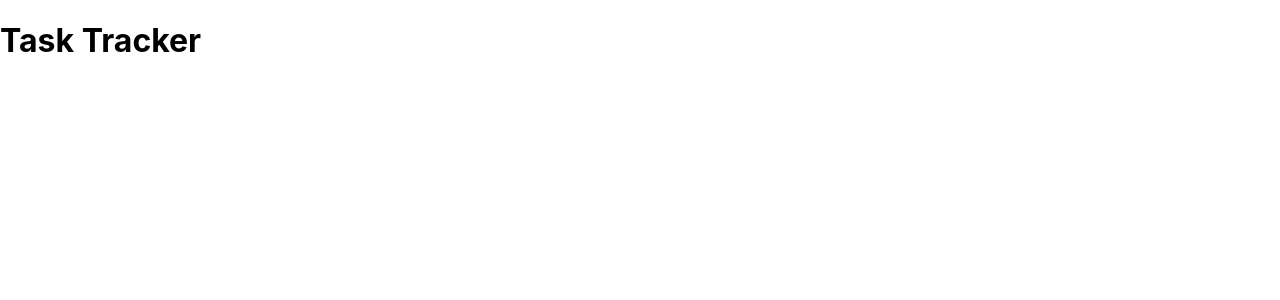
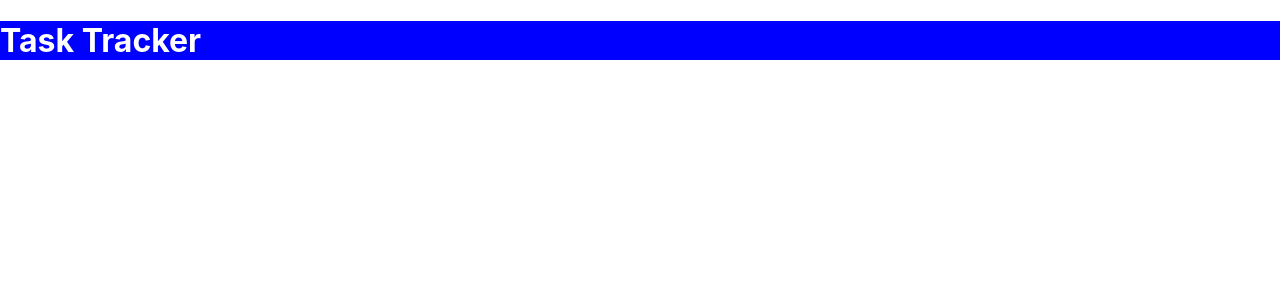
Before and after one commit to dewanwakilahmed/react-task-tracker, a React (Create React App) app: page / in a window 1280 px wide. Shown: the top 300 px of the page. Built offline with nearby package versions, Linux system fonts and the light colour scheme.

Commit message:
CSS in JS

```diff
--- a/src/components/Header.js
+++ b/src/components/Header.js
@@ -3,7 +3,8 @@
 const Header = ({ title }) => {
   return (
     <header>
-      <h1>{title}</h1>
+      {/* <h1 style={{ color: "red", backgroundColor: "black" }}>{title}</h1>  */}
+      <h1 style={headingStyle}>{title}</h1>
     </header>
   );
 };
@@ -17,4 +18,10 @@
   // title: PropTypes.string.isRequired,
 };
 
+// CSS in JS
+const headingStyle = {
+  color: "white",
+  backgroundColor: "blue",
+};
+
 export default Header;
```
